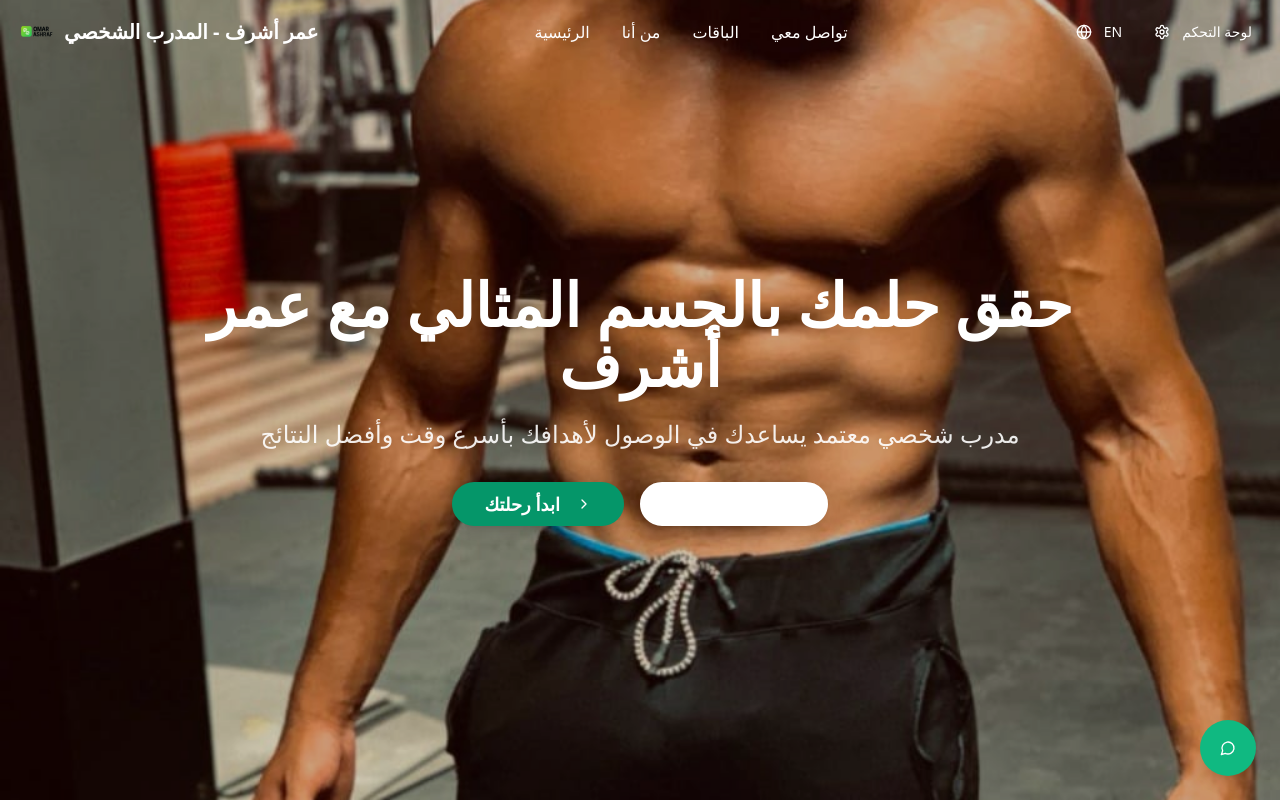
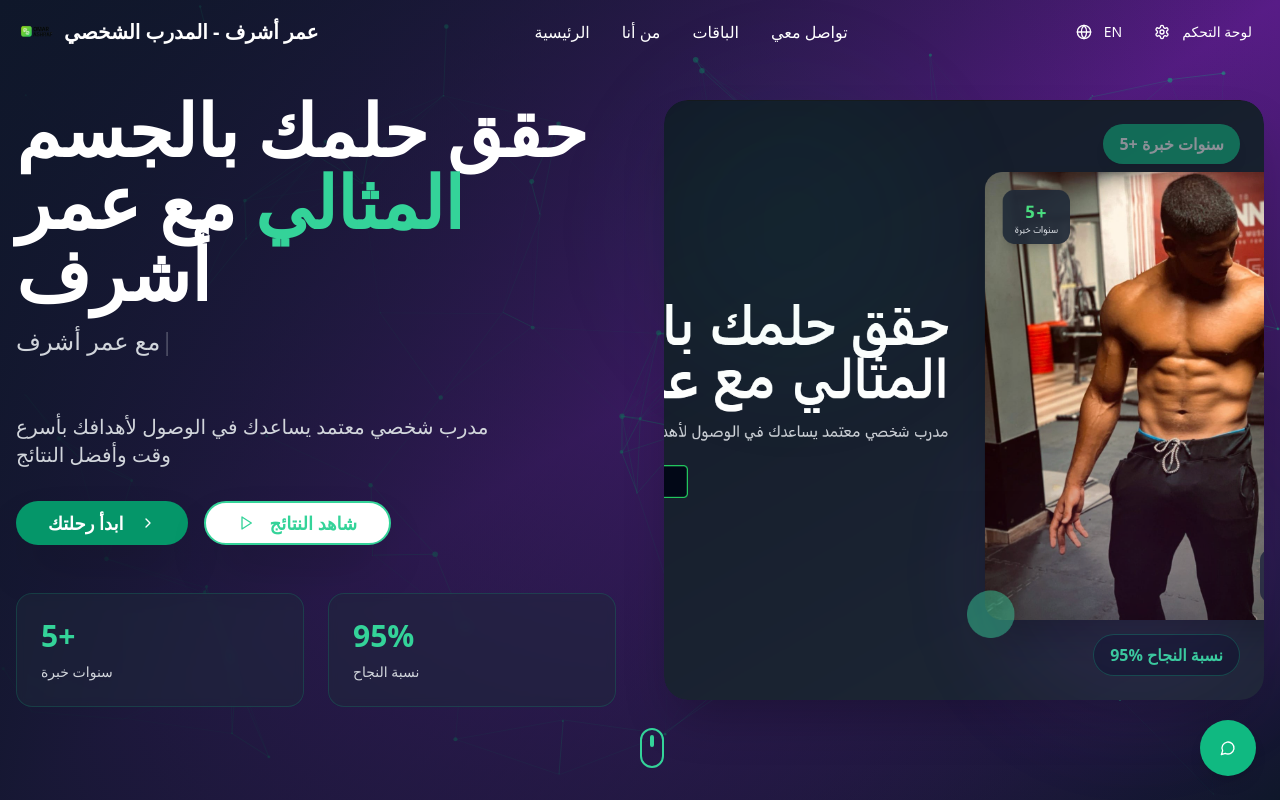
Before and after one commit to 15112011/ramke-scribe-it-now-92, a React (Vite) app: page / in a window 1280 px wide. Shown: the top 802 px of the page. Built offline with nearby package versions, Linux system fonts and the light colour scheme.

Commit message:
Enhance hero section and integrate plugins
- Implement the hero section with the specified UI enhancements.
- Integrate 5 JavaScript plugins.

```diff
--- a/package.json
+++ b/package.json
@@ -49,6 +49,7 @@
     "input-otp": "^1.2.4",
     "lucide-react": "^0.462.0",
     "next-themes": "^0.3.0",
+    "particles.js": "^2.0.0",
     "react": "^18.3.1",
     "react-beautiful-dnd": "^13.1.1",
     "react-day-picker": "^8.10.1",
@@ -60,6 +61,8 @@
     "sonner": "^1.5.0",
     "tailwind-merge": "^2.5.2",
     "tailwindcss-animate": "^1.0.7",
+    "typed.js": "^2.1.0",
+    "vanilla-tilt": "^1.8.1",
     "vaul": "^0.9.3",
     "zod": "^3.23.8"
   },
--- a/src/components/Hero.tsx
+++ b/src/components/Hero.tsx
@@ -1,14 +1,137 @@
 
-import React from 'react';
+import React, { useEffect, useRef } from 'react';
 import { Button } from '@/components/ui/button';
 import { ChevronRight, Play } from 'lucide-react';
 import { useLanguage } from '@/contexts/LanguageContext';
 import { useAdmin } from '@/contexts/AdminContext';
 import { AnimatedSection } from '@/components/AnimatedSection';
+import AOS from 'aos';
+import 'aos/dist/aos.css';
+import Typed from 'typed.js';
+import { CountUp } from 'countup.js';
+import VanillaTilt from 'vanilla-tilt';
+
+declare global {
+  interface Window {
+    particlesJS: any;
+  }
+}
 
 export const Hero: React.FC = () => {
   const { language } = useLanguage();
   const { settings } = useAdmin();
+  const typedRef = useRef<HTMLSpanElement>(null);
+  const countRef1 = useRef<HTMLSpanElement>(null);
+  const countRef2 = useRef<HTMLSpanElement>(null);
+  const tiltRef = useRef<HTMLDivElement>(null);
+  const particlesRef = useRef<HTMLDivElement>(null);
+
+  useEffect(() => {
+    // Initialize AOS (Animate On Scroll)
+    AOS.init({
+      duration: 1000,
+      once: true,
+      offset: 100,
+    });
+
+    // Initialize Typed.js for animated text
+    if (typedRef.current) {
+      const typed = new Typed(typedRef.current, {
+        strings: [
+          language === 'ar' ? 'حقق حلمك بالجسم المثالي' : 'Achieve Your Dream Body',
+          language === 'ar' ? 'مع عمر أشرف' : 'With Omar Ashraf',
+          language === 'ar' ? 'مدرب شخصي معتمد' : 'Certified Personal Trainer'
+        ],
+        typeSpeed: 50,
+        backSpeed: 30,
+        loop: true,
+        backDelay: 2000,
+      });
+
+      return () => typed.destroy();
+    }
+  }, [language]);
+
+  useEffect(() => {
+    // Initialize CountUp.js for statistics
+    if (countRef1.current) {
+      const countUp1 = new CountUp(countRef1.current, 5, {
+        duration: 2,
+        suffix: '+',
+      });
+      if (!countUp1.error) {
+        countUp1.start();
+      }
+    }
+
+    if (countRef2.current) {
+      const countUp2 = new CountUp(countRef2.current, 95, {
+        duration: 2,
+        suffix: '%',
+      });
+      if (!countUp2.error) {
+        countUp2.start();
+      }
+    }
+  }, []);
+
+  useEffect(() => {
+    // Initialize Vanilla Tilt for 3D effect on image container
+    if (tiltRef.current) {
+      VanillaTilt.init(tiltRef.current, {
+        max: 15,
+        speed: 400,
+        glare: true,
+        'max-glare': 0.2,
+      });
+    }
+
+    return () => {
+      if (tiltRef.current && (tiltRef.current as any).vanillaTilt) {
+        (tiltRef.current as any).vanillaTilt.destroy();
+      }
+    };
+  }, []);
+
+  useEffect(() => {
+    // Initialize Particles.js for background effect
+    if (particlesRef.current && window.particlesJS) {
+      window.particlesJS('particles-js', {
+        particles: {
+          number: { value: 80, density: { enable: true, value_area: 800 } },
+          color: { value: '#10b981' },
+          shape: { type: 'circle' },
+          opacity: { value: 0.5, random: false },
+          size: { value: 3, random: true },
+          line_linked: {
+            enable: true,
+            distance: 150,
+            color: '#10b981',
+            opacity: 0.4,
+            width: 1
+          },
+          move: {
+            enable: true,
+            speed: 6,
+            direction: 'none',
+            random: false,
+            straight: false,
+            out_mode: 'out',
+            bounce: false,
+          }
+        },
+        interactivity: {
+          detect_on: 'canvas',
+          events: {
+            onhover: { enable: true, mode: 'repulse' },
+            onclick: { enable: true, mode: 'push' },
+            resize: true
+          },
+        },
+        retina_detect: true
+      });
+    }
+  }, []);
 
   const handleStartJourney = () => {
     const packagesSection = document.getElementById('packages');
@@ -18,37 +141,67 @@ export const Hero: React.FC = () => {
   };
 
   const handleViewResults = () => {
-    // Navigate to results page or section
     console.log('Navigate to results');
   };
 
+  const getLocalizedText = (text: string | { ar: string; en: string }): string => {
+    if (typeof text === 'string') return text;
+    return language === 'ar' ? text.ar : text.en;
+  };
+
   return (
-    <section className="relative min-h-screen flex items-center justify-center bg-gradient-to-br from-emerald-50 to-green-50 dark:from-gray-900 dark:to-gray-800 overflow-hidden">
-      <div className="absolute inset-0 bg-black/20 z-10"></div>
-
-      {/* Background Image */}
+    <section className="relative min-h-screen flex items-center justify-center bg-gradient-to-br from-slate-900 via-purple-900 to-slate-900 overflow-hidden">
+      {/* Particles Background */}
       <div
-        className="absolute inset-0 bg-cover bg-center bg-no-repeat"
-        style={{ backgroundImage: `url(${settings.heroImage})` }}
+        id="particles-js"
+        ref={particlesRef}
+        className="absolute inset-0 z-0"
       ></div>
 
-      <div className="relative z-20 container mx-auto px-4 text-center">
-        <AnimatedSection animation="fade-up">
-          <div className="max-w-4xl mx-auto">
-            <h1 className="text-4xl md:text-6xl font-bold text-white mb-6 leading-tight">
-              {language === 'ar' ? settings.content.heroTitle.ar : settings.content.heroTitle.en}
-            </h1>
-            <p className="text-xl md:text-2xl text-white/90 mb-8 leading-relaxed">
-              {language === 'ar' ? settings.content.heroSubtitle.ar : settings.content.heroSubtitle.en}
+      {/* Gradient Overlay */}
+      <div className="absolute inset-0 bg-gradient-to-r from-slate-900/90 to-transparent z-10"></div>
+
+      <div className="relative z-20 container mx-auto px-4 py-20">
+        <div className="grid lg:grid-cols-2 gap-12 items-center">
+          {/* Left Content */}
+          <div className="text-white" data-aos="fade-right">
+            <div className="mb-6">
+              <h1 className="text-5xl md:text-7xl font-bold leading-tight mb-4">
+                {language === 'ar' ? (
+                  <>
+                    حقق حلمك بالجسم<br />
+                    <span className="text-emerald-400">المثالي</span> مع عمر أشرف
+                  </>
+                ) : (
+                  <>
+                    Transform Your Body,<br />
+                    Transform Your <span className="text-emerald-400">Life!</span>
+                  </>
+                )}
+              </h1>
+
+              {/* Typed.js animated subtitle */}
+              <div className="text-xl md:text-2xl text-gray-300 mb-6 h-16">
+                <span ref={typedRef}></span>
+              </div>
+            </div>
+
+            <p className="text-lg md:text-xl text-gray-300 mb-8 leading-relaxed max-w-lg">
+              {language === 'ar'
+                ? 'مدرب شخصي معتمد يساعدك في الوصول لأهدافك بأسرع وقت وأفضل النتائج'
+                : 'Certified personal trainer helping you reach your goals in the fastest time with the best results'
+              }
             </p>
 
-            <div className="flex flex-col sm:flex-row gap-4 justify-center items-center">
+            <div className="flex flex-col sm:flex-row gap-4 mb-12">
               <Button
                 size="lg"
                 onClick={handleStartJourney}
-                className="bg-emerald-600 hover:bg-emerald-700 text-white px-8 py-4 text-lg font-semibold rounded-full shadow-lg transform hover:scale-105 transition-all duration-200"
+                className="bg-emerald-600 hover:bg-emerald-700 text-white px-8 py-4 text-lg font-semibold rounded-full shadow-2xl transform hover:scale-105 transition-all duration-300 hover:shadow-emerald-500/25"
+                data-aos="zoom-in"
+                data-aos-delay="200"
               >
-                {language === 'ar' ? settings.buttons.startJourney.ar : settings.buttons.startJourney.en}
+                {language === 'ar' ? 'ابدأ رحلتك' : 'Start Your Journey'}
                 <ChevronRight className="ml-2 w-5 h-5" />
               </Button>
 
@@ -56,14 +209,80 @@ export const Hero: React.FC = () => {
                 variant="outline"
                 size="lg"
                 onClick={handleViewResults}
-                className="border-2 border-white text-white hover:bg-white hover:text-gray-900 px-8 py-4 text-lg font-semibold rounded-full shadow-lg transform hover:scale-105 transition-all duration-200"
+                className="border-2 border-emerald-400 text-emerald-400 hover:bg-emerald-400 hover:text-slate-900 px-8 py-4 text-lg font-semibold rounded-full shadow-2xl transform hover:scale-105 transition-all duration-300"
+                data-aos="zoom-in"
+                data-aos-delay="400"
               >
                 <Play className="mr-2 w-5 h-5" />
-                {language === 'ar' ? settings.buttons.viewResults.ar : settings.buttons.viewResults.en}
+                {language === 'ar' ? 'شاهد النتائج' : 'View Results'}
               </Button>
             </div>
+
+            {/* Statistics Cards */}
+            <div className="grid grid-cols-2 gap-6">
+              <div
+                className="bg-slate-800/50 backdrop-blur-sm rounded-2xl p-6 border border-emerald-500/20"
+                data-aos="fade-up"
+                data-aos-delay="600"
+              >
+                <div className="text-3xl font-bold text-emerald-400 mb-2">
+                  <span ref={countRef1}>5</span>
+                </div>
+                <div className="text-sm text-gray-300">
+                  {language === 'ar' ? 'سنوات خبرة' : 'Years Experience'}
+                </div>
+              </div>
+
+              <div
+                className="bg-slate-800/50 backdrop-blur-sm rounded-2xl p-6 border border-emerald-500/20"
+                data-aos="fade-up"
+                data-aos-delay="800"
+              >
+                <div className="text-3xl font-bold text-emerald-400 mb-2">
+                  <span ref={countRef2}>95</span>
+                </div>
+                <div className="text-sm text-gray-300">
+                  {language === 'ar' ? 'نسبة النجاح' : 'Success Rate'}
+                </div>
+              </div>
+            </div>
           </div>
-        </AnimatedSection>
+
+          {/* Right Content - Image with Tilt Effect */}
+          <div className="relative" data-aos="fade-left">
+            <div
+              ref={tiltRef}
+              className="relative rounded-3xl overflow-hidden shadow-2xl transform-gpu"
+              style={{ transformStyle: 'preserve-3d' }}
+            >
+              <img
+                src="/lovable-uploads/7e94fd25-056b-4bd5-89d7-88024abc66d5.png"
+                alt="Fitness Transformation"
+                className="w-full h-[600px] object-cover rounded-3xl"
+              />
+
+              {/* Floating badges */}
+              <div className="absolute top-6 right-6 bg-emerald-500 text-white px-4 py-2 rounded-full font-semibold shadow-lg animate-pulse">
+                {language === 'ar' ? '5+ سنوات خبرة' : '5+ Years Experience'}
+              </div>
+
+              <div className="absolute bottom-6 right-6 bg-slate-900/80 backdrop-blur-sm text-emerald-400 px-4 py-2 rounded-full font-semibold border border-emerald-500/30">
+                {language === 'ar' ? '95% نسبة النجاح' : '95% Success Rate'}
+              </div>
+            </div>
+
+            {/* Decorative elements */}
+            <div className="absolute -top-4 -left-4 w-72 h-72 bg-emerald-500/10 rounded-full blur-3xl animate-pulse"></div>
+            <div className="absolute -bottom-4 -right-4 w-72 h-72 bg-purple-500/10 rounded-full blur-3xl animate-pulse delay-1000"></div>
+          </div>
+        </div>
+      </div>
+
+      {/* Scroll indicator */}
+      <div className="absolute bottom-8 left-1/2 transform -translate-x-1/2 z-20" data-aos="fade-up" data-aos-delay="1000">
+        <div className="w-6 h-10 border-2 border-emerald-400 rounded-full flex justify-center">
+          <div className="w-1 h-3 bg-emerald-400 rounded-full animate-bounce mt-2"></div>
+        </div>
       </div>
     </section>
   );
```
Also changed, not shown: index.html (+6 -16 lines), public/lovable-uploads/7e94fd25-056b-4bd5-89d7-88024abc66d5.png (added), 1 other file (tests, documents, lock files or other folders).
